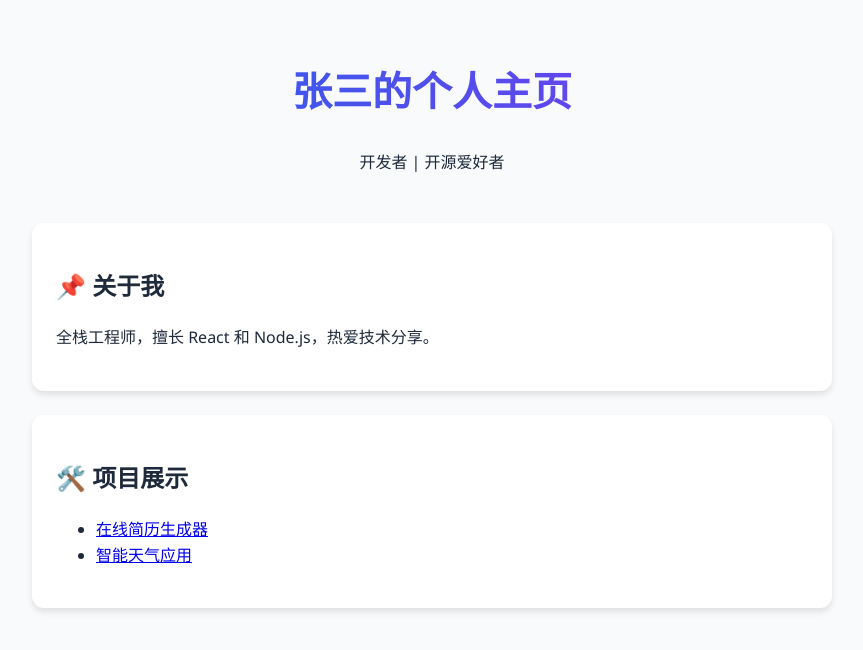
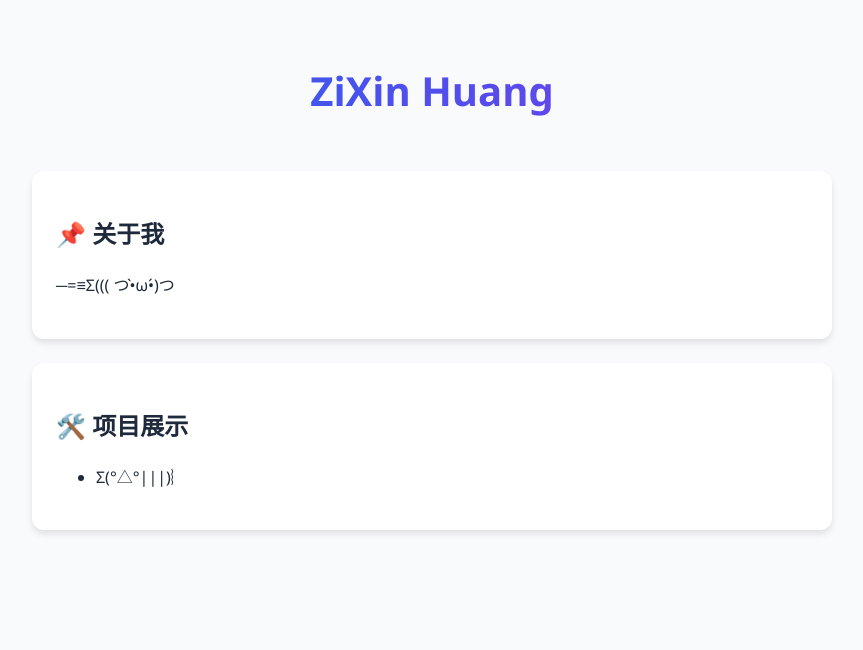
Before and after one commit to Hzzyx/Hzzyx.github.io, a plain HTML site: page index.html in a window 1280 px wide. Shown: the whole page, without its empty margins (208-1071 px from the left). Drawn offline with Linux system fonts and the light colour scheme.

Commit message:
Update index.html

```diff
--- a/index.html
+++ b/index.html
@@ -3,7 +3,7 @@
 <head>
     <meta charset="UTF-8">
     <meta name="viewport" content="width=device-width, initial-scale=1.0">
-    <title>我的个人主页</title>
+    <title>Welcome to my homepage!</title>
     <style>
         :root {
             --primary: #2563eb;
@@ -44,20 +44,18 @@
 </head>
 <body>
     <header>
-        <h1>张三的个人主页</h1>
-        <p>开发者 | 开源爱好者</p>
+        <h1>ZiXin Huang</h1>
     </header>
 
     <div class="card">
         <h2>📌 关于我</h2>
-        <p>全栈工程师，擅长 React 和 Node.js，热爱技术分享。</p>
+        <p>─=≡Σ((( つ•̀ω•́)つ</p>
     </div>
 
     <div class="card">
         <h2>🛠️ 项目展示</h2>
         <ul>
-            <li><a href="#">在线简历生成器</a></li>
-            <li><a href="#">智能天气应用</a></li>
+            <li>Σ(°△°|||)︴</a></li>
         </ul>
     </div>
 </body>
```
